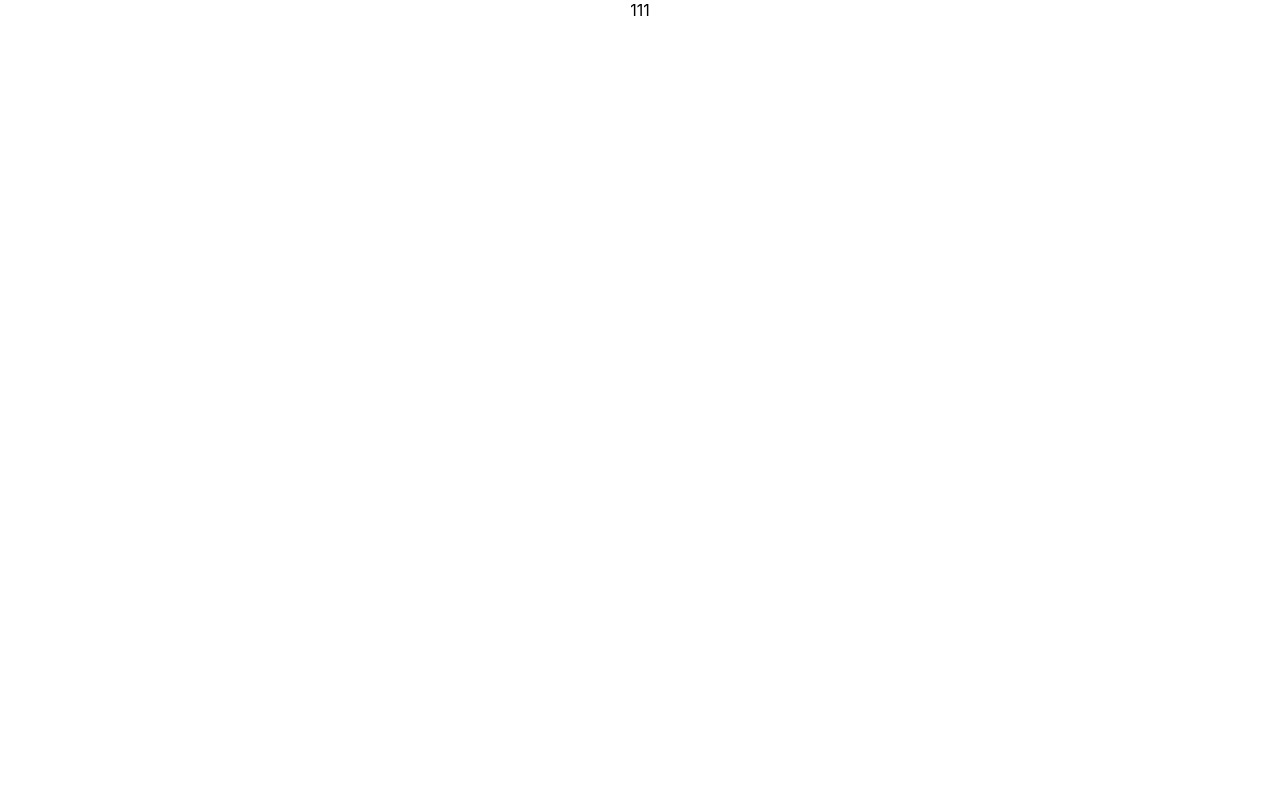
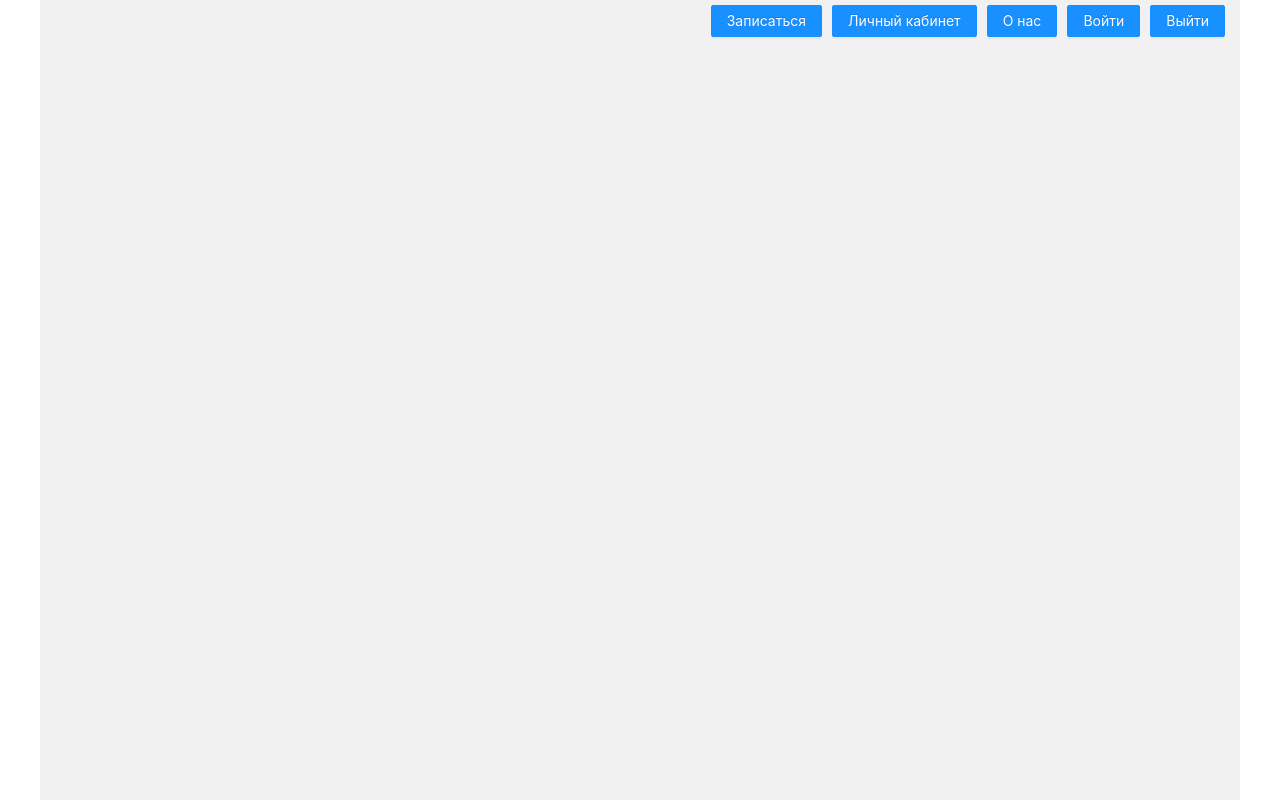
Before and after one commit to DjonyGH/carwash_fe, a React (Create React App) app: page / in a window 1280 px wide. Built offline with nearby package versions, Linux system fonts and the light colour scheme.

Commit message:
created modal

```diff
--- a/package.json
+++ b/package.json
@@ -14,6 +14,7 @@
     "@types/react-router-dom": "^5.3.1",
     "@types/redux-thunk": "^2.1.0",
     "antd": "^4.16.13",
+    "antd-mask-input": "^0.1.15",
     "node-sass": "^6.0.1",
     "react": "^17.0.2",
     "react-dom": "^17.0.2",
@@ -26,7 +27,7 @@
     "web-vitals": "^1.0.1"
   },
   "scripts": {
-    "start": "react-scripts start",
+    "start": "set PORT=3001 && react-scripts start",
     "build": "react-scripts build",
     "test": "react-scripts test",
     "eject": "react-scripts eject"
--- a/src/App.scss
+++ b/src/App.scss
@@ -1,3 +1,8 @@
 .App {
-  text-align: center;
+  width: 100%;
+  height: 100vh;
+  padding: 0 15px;
+  max-width: 1200px;
+  margin: 0 auto;
+  background: #f1f1f1;
 }
--- a/src/App.tsx
+++ b/src/App.tsx
@@ -1,8 +1,19 @@
 import React from 'react'
+import { Switch, Route, Redirect } from 'react-router-dom'
 import './App.scss'
+import { ERoutes, publicRoutes } from './router'
 
 function App() {
-  return <div className='App'>111</div>
+  return (
+    <div className='App'>
+      <Switch>
+        {publicRoutes.map((route) => (
+          <Route path={route.path} component={route.component} exact={route.exact} key={route.path} />
+        ))}
+        <Redirect to={ERoutes.NOT_FOUND} />
+      </Switch>
+    </div>
+  )
 }
 
 export default App
--- a/src/index.css
+++ /dev/null
@@ -1,13 +0,0 @@
-body {
-  margin: 0;
-  font-family: -apple-system, BlinkMacSystemFont, 'Segoe UI', 'Roboto', 'Oxygen',
-    'Ubuntu', 'Cantarell', 'Fira Sans', 'Droid Sans', 'Helvetica Neue',
-    sans-serif;
-  -webkit-font-smoothing: antialiased;
-  -moz-osx-font-smoothing: grayscale;
-}
-
-code {
-  font-family: source-code-pro, Menlo, Monaco, Consolas, 'Courier New',
-    monospace;
-}
--- /dev/null
+++ b/src/index.scss
@@ -0,0 +1,12 @@
+body {
+  margin: 0;
+  font-family: -apple-system, BlinkMacSystemFont, 'Segoe UI', 'Roboto', 'Oxygen', 'Ubuntu', 'Cantarell', 'Fira Sans',
+    'Droid Sans', 'Helvetica Neue', sans-serif;
+  -webkit-font-smoothing: antialiased;
+  -moz-osx-font-smoothing: grayscale;
+  width: 100%;
+}
+
+code {
+  font-family: source-code-pro, Menlo, Monaco, Consolas, 'Courier New', monospace;
+}
--- a/src/pages/main/MainPage.tsx
+++ b/src/pages/main/MainPage.tsx
@@ -1,7 +1,64 @@
-import React, { FC } from 'react'
+import { Button, Modal, Row, Form, Input } from 'antd'
+import MaskedInput from 'antd-mask-input'
+
+import React, { FC, useState } from 'react'
+import styles from './mainPage.module.scss'
 
 const MainPage: FC = () => {
-  return <div>Главная страница</div>
+  const [isModalVisible, setIsModalVisible] = useState<boolean>(false)
+
+  const prefixSelector = <Form.Item noStyle>+7</Form.Item>
+  return (
+    <div>
+      <Row justify={'end'} className={styles.header}>
+        <Button type='primary'>Записаться</Button>
+        <Button type='primary' className={styles.ml_10}>
+          Личный кабинет
+        </Button>
+        <Button type='primary' className={styles.ml_10}>
+          О нас
+        </Button>
+        <Button type='primary' className={styles.ml_10} onClick={() => setIsModalVisible(true)}>
+          Войти
+        </Button>
+        <Button type='primary' className={styles.ml_10}>
+          Выйти
+        </Button>
+      </Row>
+      <Modal
+        title='Авторизация'
+        visible={isModalVisible}
+        footer={null}
+        closable={false}
+        onCancel={() => setIsModalVisible(false)}
+      >
+        <Form name='auth' layout='vertical' onFinish={(e) => console.log('>>', e)}>
+          <Form.Item
+            label='Номер телефона'
+            name='login'
+            rules={[{ required: true, message: 'Введите номер телефона' }]}
+          >
+            <MaskedInput addonBefore={prefixSelector} mask='111 111 11 11' placeholder='___ ___ __ __' name='card' />
+          </Form.Item>
+
+          <Form.Item label='Пароль' name='password' rules={[{ required: true, message: 'Введите пароль' }]}>
+            <Input.Password placeholder='Введите пароль' />
+          </Form.Item>
+
+          <Form.Item>
+            <Row justify={'space-between'}>
+              <Button type='primary' htmlType='submit'>
+                Войти
+              </Button>
+              <Button className={styles.ml_10} onClick={() => console.log('Получить одноразовый пароль')}>
+                Одноразовый пароль по СМС
+              </Button>
+            </Row>
+          </Form.Item>
+        </Form>
+      </Modal>
+    </div>
+  )
 }
 
 export default MainPage
--- /dev/null
+++ b/src/pages/main/mainPage.module.scss
@@ -0,0 +1,7 @@
+.header {
+  padding: 5px 0;
+}
+
+.ml_10 {
+  margin-left: 10px;
+}
--- /dev/null
+++ b/src/react-app-env.d.ts
@@ -0,0 +1 @@
+/// <reference types="react-scripts" />
```
Also changed, not shown: src/index.tsx (+5 -3 lines), 1 other file (tests, documents, lock files or other folders).
